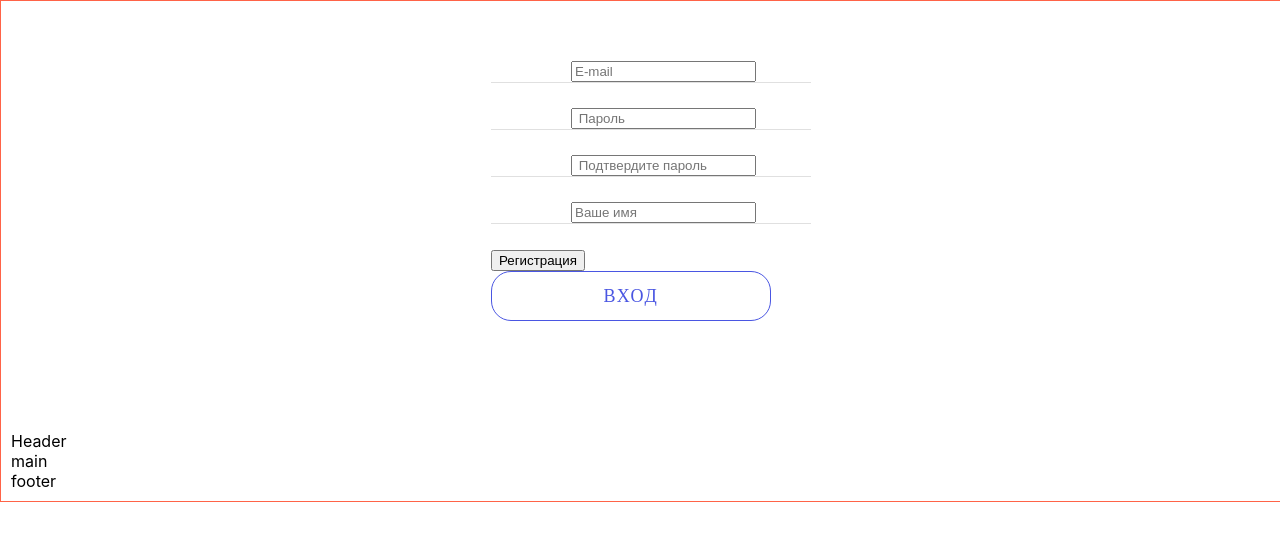
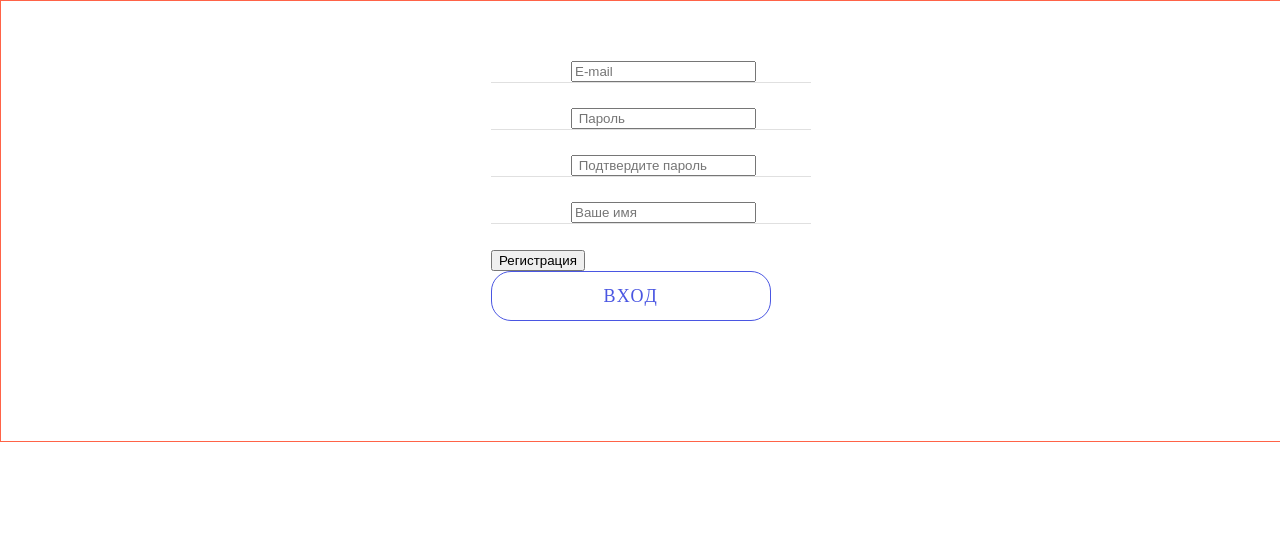
Before and after one commit to KMyroslav/group_project_wallet-front, a React (Create React App) app: page / in a window 1280 px wide. Shown: the top 540 px of the page. Built offline with nearby package versions, Linux system fonts and the light colour scheme.

Commit message:
исправил ошибки

```diff
--- a/src/App.js
+++ b/src/App.js
@@ -8,9 +8,7 @@ function App() {
     <div className={s.container}>
 
       <Route path='/' component={RegistrationForm} />
-      <header>Header</header>
-      <main>main</main>
-      <footer>footer</footer>
+
     </div>
   );
 }
```
